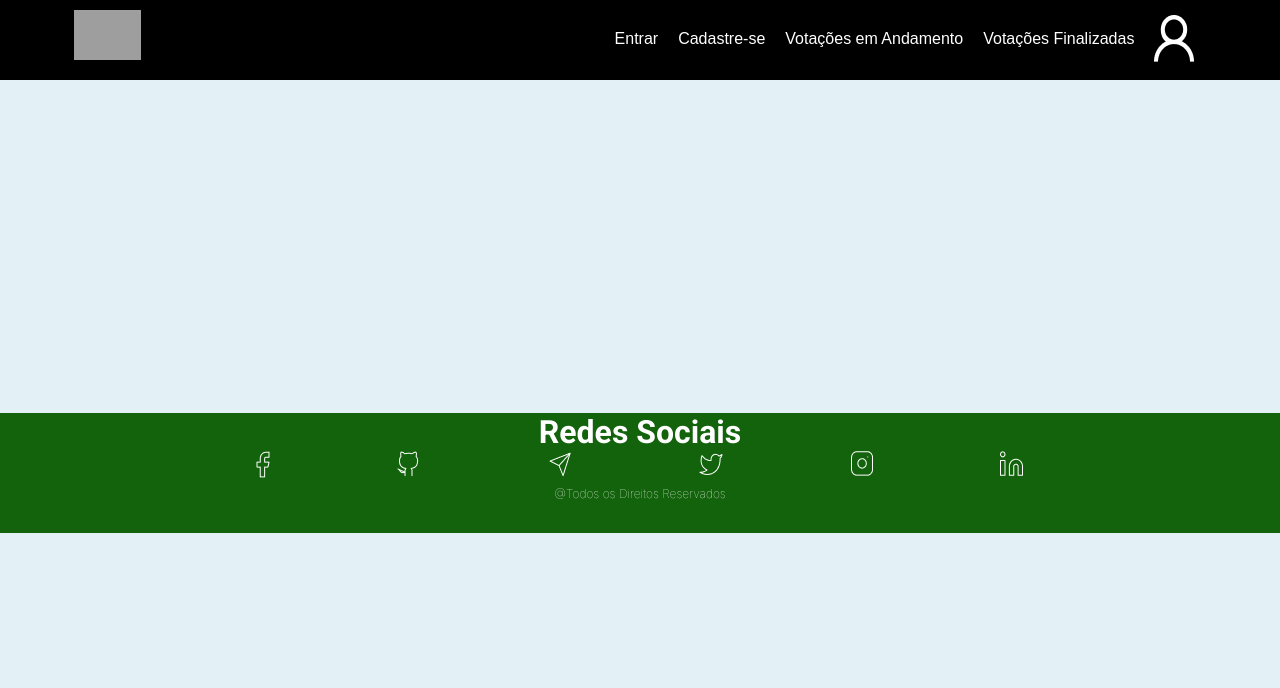
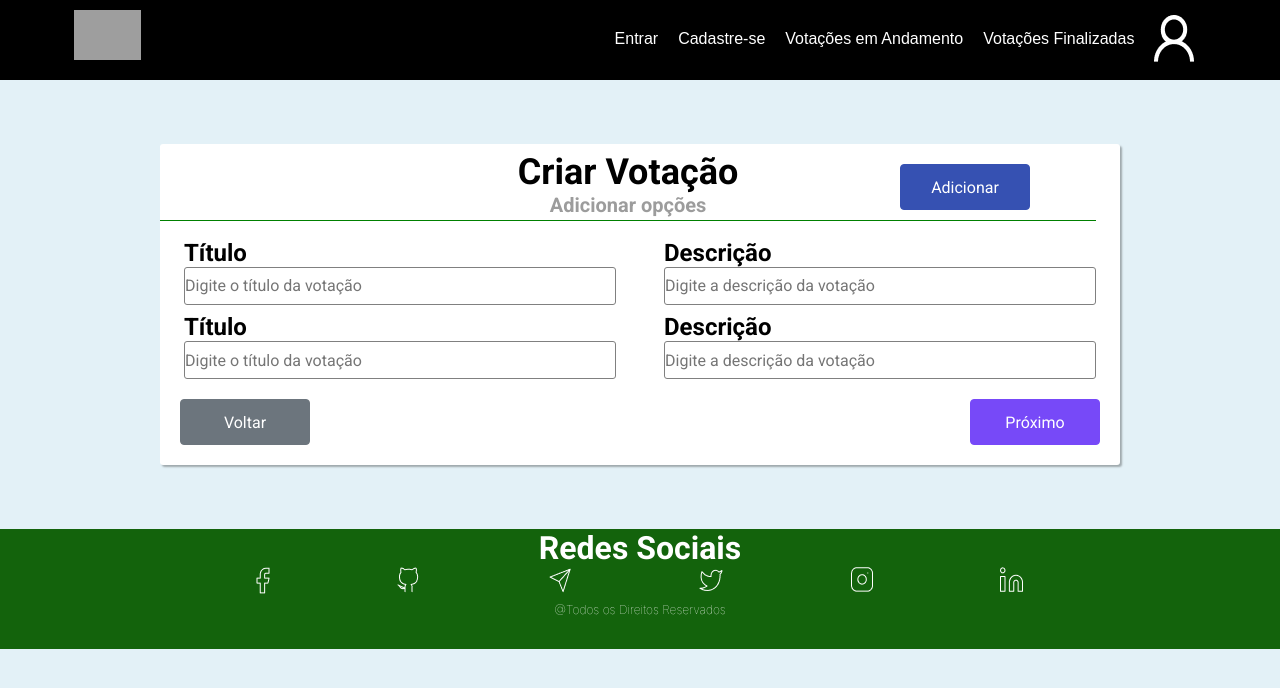
Before and after one commit to WevertonCintra/web-evoting-blockchain, a React (Vite) app: page /registerVotingOptions in a window 1280 px wide. Shown: the top 688 px of the page. Built offline with nearby package versions, Linux system fonts and the light colour scheme; grey boxes are pictures that could not be loaded.

Commit message:
Criada tela de opçoes de cadastro de votação

```diff
--- /dev/null
+++ b/src/pages/RegisterVotingOpt.tsx
@@ -0,0 +1,48 @@
+import { theme } from '../styles/theme'
+import { ContentContainer, Btn, Label, SubTitle, TopBar, Title, FormField, FormContainer, FormElementContainer, DescriptionField, DescriptionFormField, BtnContainer, TopGrid } from "../styles/RegisterVoting";
+
+
+export default function RegisterVoting() {
+    return (
+        <ContentContainer>
+            <TopGrid>
+            <TopBar>
+                <Title>Criar Votação</Title>
+                <SubTitle>Adicionar opções</SubTitle>
+            </TopBar>
+            <Btn color={theme['blue']}>Adicionar</Btn>
+
+            </TopGrid>
+
+            <form>
+                <FormContainer>
+                    <FormElementContainer>
+                        <Label>Título</Label>
+                        <FormField type="text" name="title" id="title" placeholder="Digite o título da votação"></FormField>
+                    </FormElementContainer>
+                    <FormElementContainer>
+                        <Label>Descrição</Label>
+                        <FormField type="text" name="Description" id="Description" placeholder="Digite a descrição da votação"></FormField>
+                    </FormElementContainer>
+                </FormContainer>
+
+                <FormContainer>
+                    <FormElementContainer>
+                        <Label>Título</Label>
+                        <FormField type="text" name="title" id="title" placeholder="Digite o título da votação"></FormField>
+                    </FormElementContainer>
+                    <FormElementContainer>
+                        <Label>Descrição</Label>
+                        <FormField type="text" name="Description" id="Description" placeholder="Digite a descrição da votação"></FormField>
+                    </FormElementContainer>
+                </FormContainer>
+
+                <BtnContainer>
+                    <Btn color={theme['voltar']}>Voltar</Btn>
+                    <Btn color={theme['next']}>Próximo</Btn>
+                </BtnContainer>
+            </form>
+        </ContentContainer>
+
+    );
+}
--- a/src/routes/index.tsx
+++ b/src/routes/index.tsx
@@ -7,6 +7,7 @@ import Evento from '../pages/Evento'
 import RegisterVoting from '../pages/RegisterVoting'
 import ProgressVoting from '../pages/ProgressVoting'
 import Vote from '../pages/Vote'
+import RegisterVotingOpt from '../pages/RegisterVotingOpt'
 
 export function Router() {
   return (
@@ -16,6 +17,7 @@ export function Router() {
       <Route path="/cadastro" element={<Cadastro />} />
       <Route path="/evento" element={<Evento />} />
       <Route path="/registerVoting" element={<RegisterVoting />} />
+      <Route path='/registerVotingOptions' element={<RegisterVotingOpt />} />
       <Route path="/progressVoting" element={<ProgressVoting />} />
       <Route path="/vote" element={<Vote />} />
     </Routes>
--- a/src/styles/RegisterVoting.ts
+++ b/src/styles/RegisterVoting.ts
@@ -11,13 +11,19 @@ export const ContentContainer = styled.div`
     margin-bottom: 5%;
     `;
 
+export const TopGrid = styled.div`
+    display: grid;
+    grid-template-columns: 75% 25%;
+    justify-content: space-around;
+`;
 export const TopBar = styled.div`
     width: 936px;
     height: 69.5px;
     margin-left: auto;
     margin-right: auto;
-    margin-top: 5%;
+    margin-top: 1%;
     border-bottom: 1px solid green;
+
     `;
 export const FormContainer = styled.div`
     display: grid;
--- a/src/styles/theme.ts
+++ b/src/styles/theme.ts
@@ -12,6 +12,7 @@ export const theme = {
   'gray-900': '#121214',
   'footer': '#13630C',
   'voltar': '#6C757D',
+  'blue': '#3651B2',
 
   'next': '#7749F8',
   'submit': '#28A745',
```
